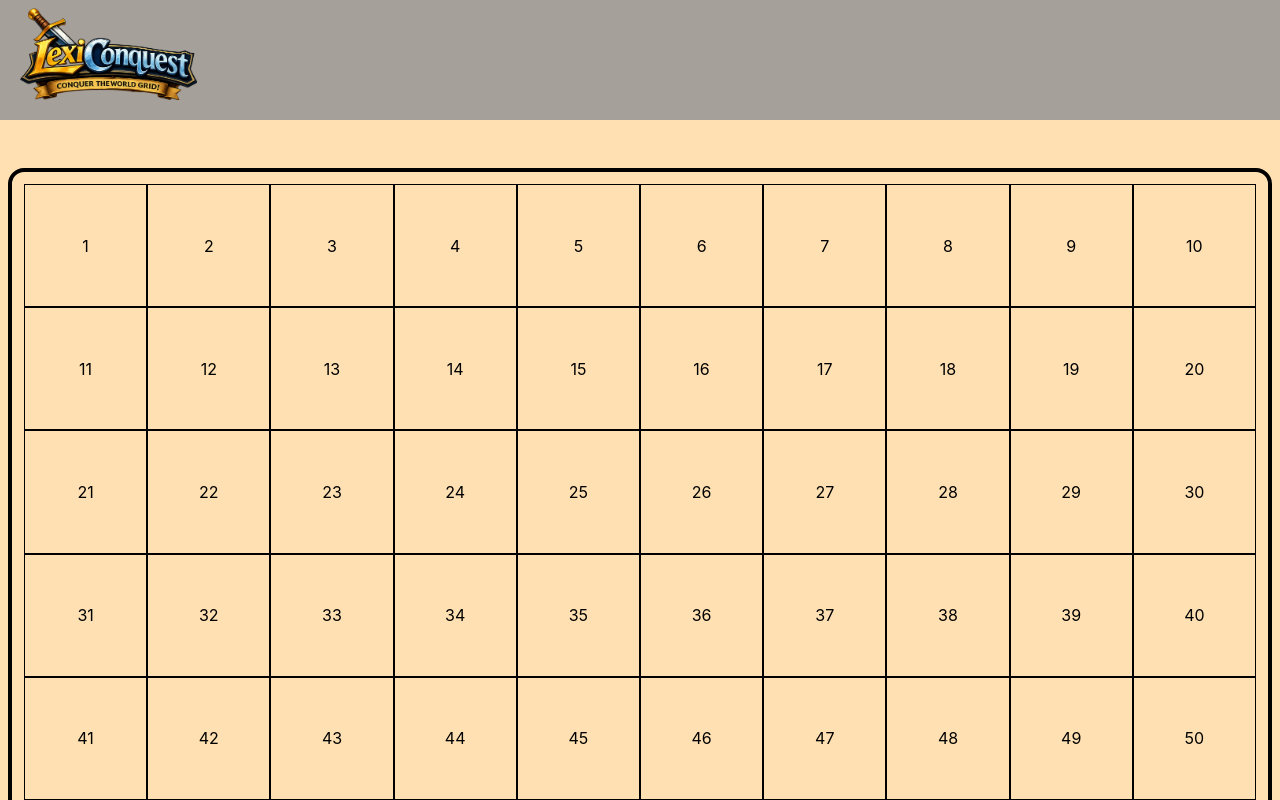
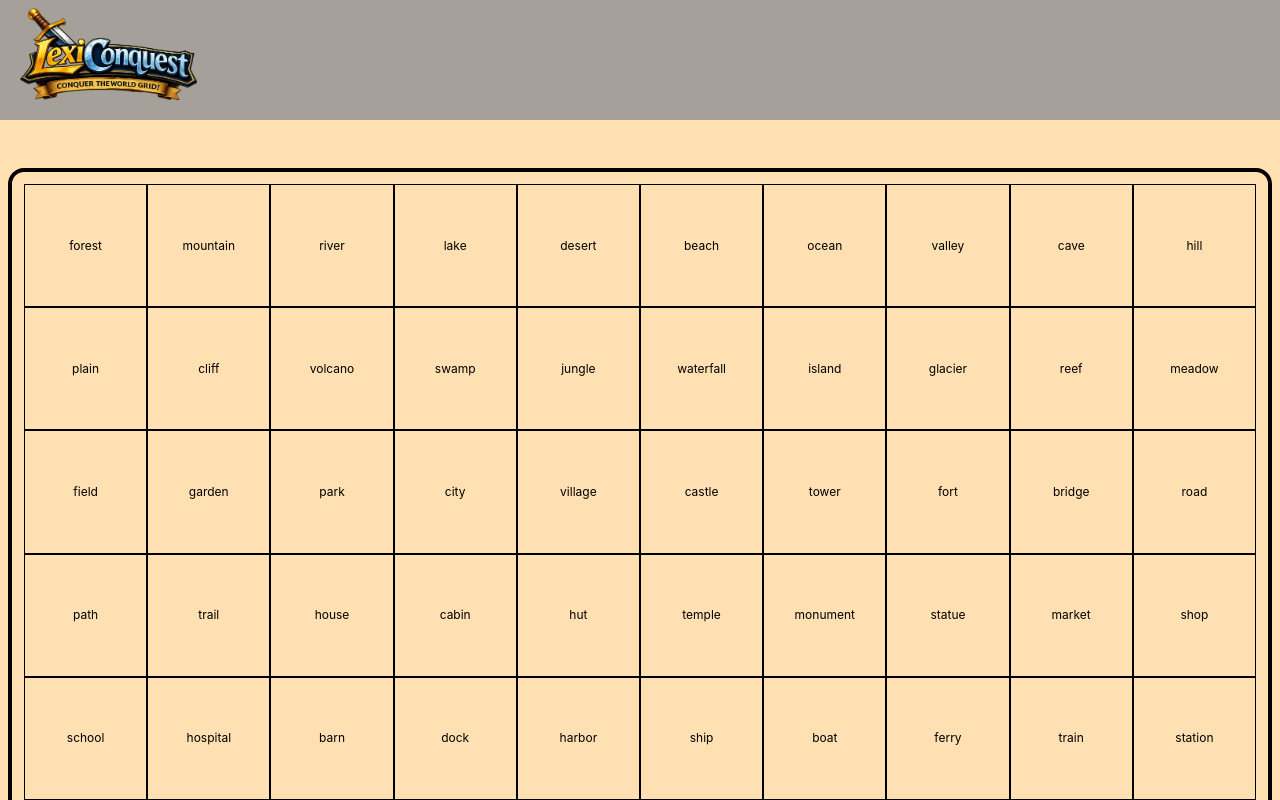
Before and after one commit to stuNero/lexicon-conquest, a React (Vite) app: page /game in a window 1280 px wide. Shown: the top 800 px of the page. Built offline with nearby package versions, Linux system fonts and the light colour scheme.

Commit message:
connected words to board

```diff
--- a/src/pages/GamePage.tsx
+++ b/src/pages/GamePage.tsx
@@ -1,12 +1,14 @@
+import words from "../assets/words.json";
 export default function GamePage() {
+
   const [board] = [{ rows: 10, cols: 10 }];
-
+  console.log(words);
 
   return <div style={{
     display: "grid",
     gridTemplateColumns: `repeat(${board.cols}, 1fr)`,
     gridTemplateRows: `repeat(${board.rows}, 1fr)`
-  }} className="m-2 border-4 rounded-2xl p-3">
+  }} className="m-2 border-4 rounded-2xl p-3 game">
     {
       Array.from({ length: board.rows * board.cols }).map((_, i) => (
         <div
@@ -16,8 +18,9 @@ export default function GamePage() {
           h-fit
           flex items-center justify-center
           hover:bg-amber-700
+          text-xs
           ">
-          {i + 1}
+          {words[i]}
         </div>
       ))
     }
```
